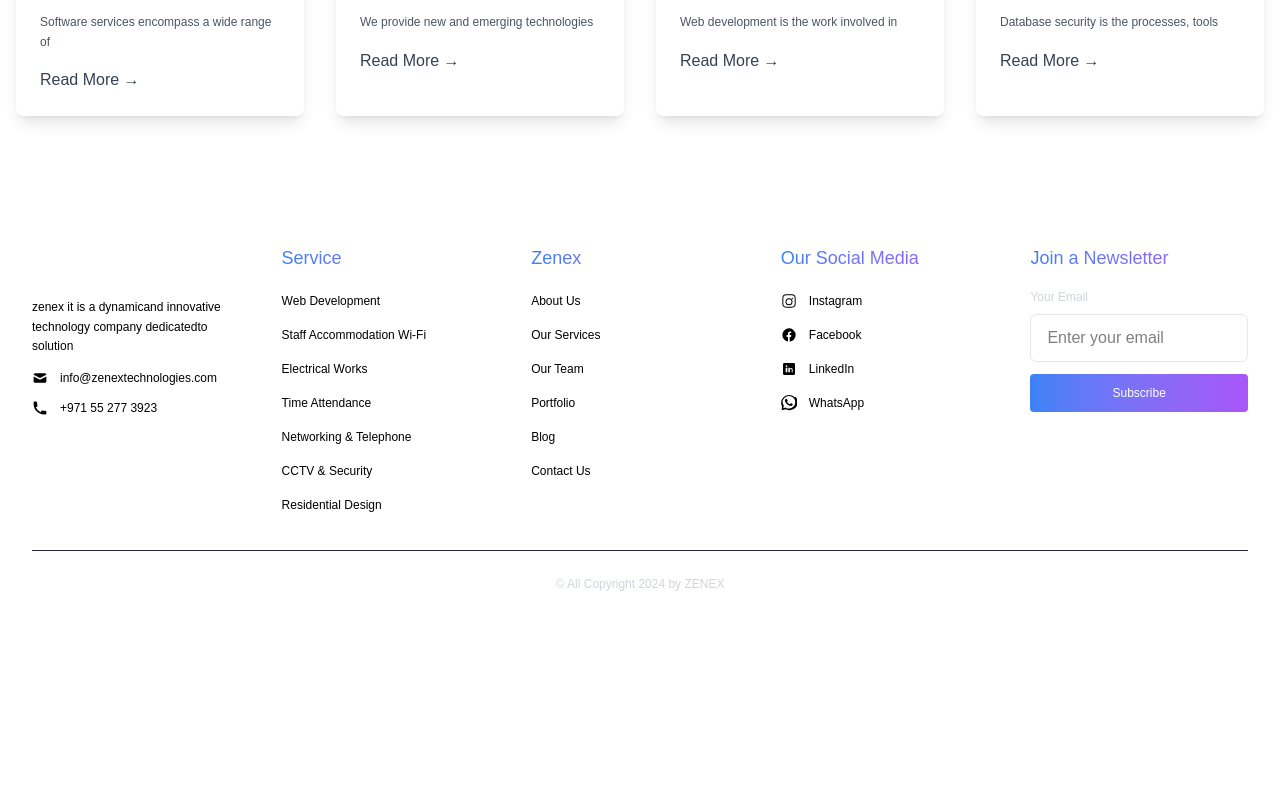
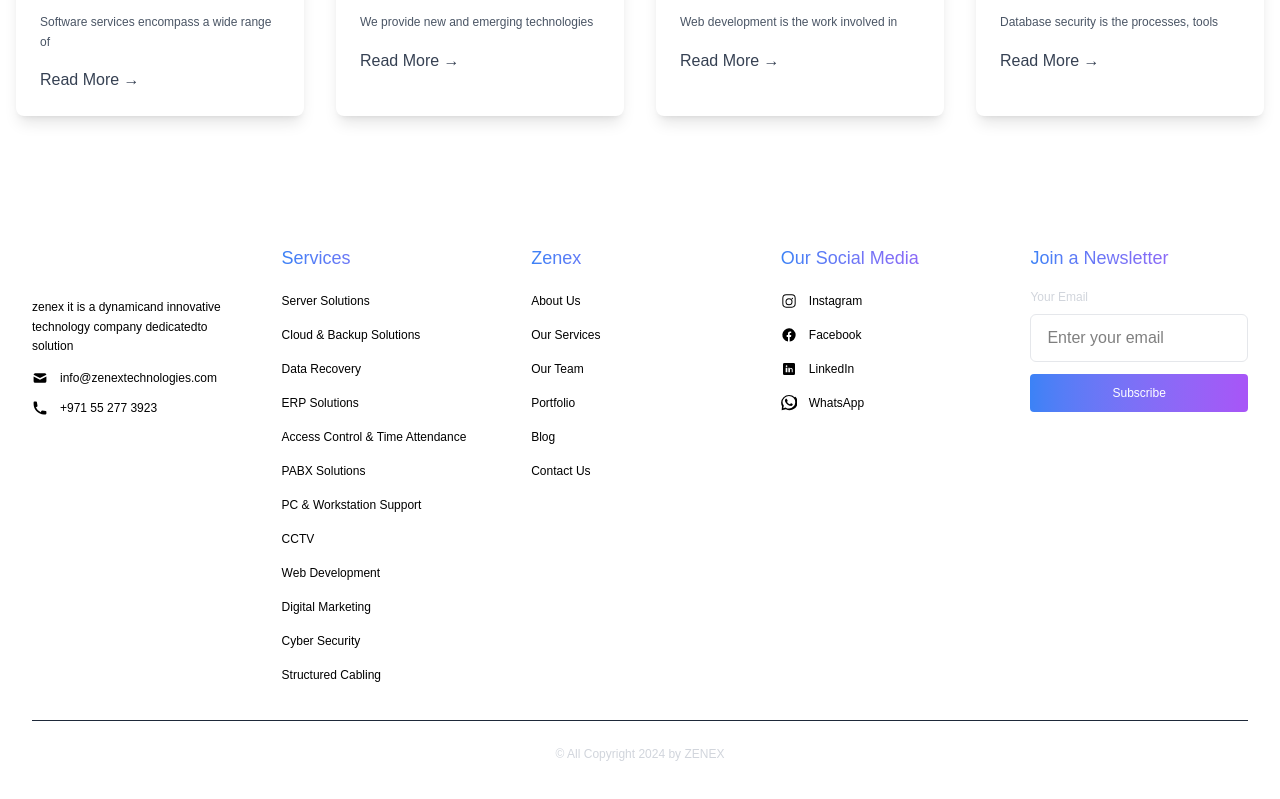
Before and after one commit to iamjuu/zenex, a Next.js app: page /services in a window 1280 px wide. Shown: the part 987-1786 px from the top of the page. Before the commit the page ends 1628 px from the top, so only its background shows below. Built offline with nearby package versions, Linux system fonts and the light colour scheme; a web font is replaced by a local one.

Commit message:
ui updating

```diff
--- a/app/about/page.jsx
+++ b/app/about/page.jsx
@@ -1,6 +1,6 @@
 'use client';
 
-import React from 'react';
+import React, { useEffect,useState } from 'react';
 import Image from 'next/image';
 import Link from 'next/link';
 import Navbar from "../../components/navbar";
@@ -31,6 +31,7 @@ const AboutPage = () => {
       icon: "🤝"
     }
   ];
+
 
   return (
     <div
--- a/app/services/page.jsx
+++ b/app/services/page.jsx
@@ -1,9 +1,20 @@
-import React from 'react'
+"use client";
+import React, { useState } from 'react'
+import { useRouter } from 'next/navigation'
 import Navbar from "../../components/navbar"
 import Footer from "../../components/footer"
-import Link from 'next/link'
 
 const ServicesPage = () => {
+  const [isNavigating, setIsNavigating] = useState(false);
+  const router = useRouter();
+
+  const handleServiceClick = (serviceId) => {
+    setIsNavigating(true);
+    router.push(`/services/${serviceId}`);
+    setTimeout(() => {
+      setIsNavigating(false);
+    }, 2000);
+  };
   const services = [
     {
       id: "webdevelopment",
@@ -119,12 +130,13 @@ const ServicesPage = () => {
                   <p className="text-gray-600 text-[12px] mb-4 leading-relaxed">
                     {service.description}
                   </p>
-                  <Link
-                    href={`/services/${service.id}`}
+                  <button
+                    onClick={() => handleServiceClick(service.id)}
                     className="inline-flex items-center text-gray-700 hover:text-purple-600 transition-colors duration-200 font-medium"
+                    disabled={isNavigating}
                   >
                     Read More →
-                  </Link>
+                  </button>
                 </div>
 
                 {/* Background Icon */}
@@ -140,6 +152,7 @@ const ServicesPage = () => {
       </div>
 
       <Footer />
+
     </div>
   )
 }
--- a/components/footer/index.jsx
+++ b/components/footer/index.jsx
@@ -1,12 +1,25 @@
 "use client";
 import { useEffect, useState } from "react";
 import { Link } from "react-scroll";
+import { useRouter } from "next/navigation";
 import { Logo } from "@/public/assets";
 import Image from "next/image";
+import { services } from "@/app/services/data";
 
 const Footer = () => {
   const [showToast, setShowToast] = useState(false);
   const [isSubmitting, setIsSubmitting] = useState(false);
+  const [isNavigating, setIsNavigating] = useState(false);
+  const router = useRouter();
+
+  const handleServiceClick = (serviceId) => {
+    setIsNavigating(true);
+    router.push(`/services/${serviceId}`);
+    // The loader will hide when the page loads
+    setTimeout(() => {
+      setIsNavigating(false);
+    }, 2000);
+  };
 
   const handleNewsletterSubmit = async (e) => {
     e.preventDefault();
@@ -81,72 +94,19 @@ const Footer = () => {
           {/* Service */}
           <div className="sm:col-span-1 lg:col-span-1 xl:col-span-1">
             <h2 className="bg-gradient-to-r from-[#3B82F6] to-[#A855F7] bg-clip-text text-transparent font-[500] text-[18px] sm:text-lg mb-3 sm:mb-4">
-              Service
+              Services
             </h2>
             <nav className="space-y-2 text-[12px]">
-              <Link
-                to="services"
-                spy={true}
-                smooth={true}
-                duration={500}
-                className="block hover:text-secondary transition-colors py-1"
-              >
-                Web Development
-              </Link>
-              <Link
-                to="services"
-                spy={true}
-                smooth={true}
-                duration={500}
-                className="block hover:text-secondary transition-colors py-1"
-              >
-                Staff Accommodation Wi-Fi
-              </Link>
-              <Link
-                to="services"
-                spy={true}
-                smooth={true}
-                duration={500}
-                className="block hover:text-secondary transition-colors py-1"
-              >
-                Electrical Works
-              </Link>
-              <Link
-                to="services"
-                spy={true}
-                smooth={true}
-                duration={500}
-                className="block hover:text-secondary transition-colors py-1"
-              >
-                Time Attendance
-              </Link>
-              <Link
-                to="services"
-                spy={true}
-                smooth={true}
-                duration={500}
-                className="block hover:text-secondary transition-colors py-1"
-              >
-                Networking & Telephone
-              </Link>
-              <Link
-                to="services"
-                spy={true}
-                smooth={true}
-                duration={500}
-                className="block hover:text-secondary transition-colors py-1"
-              >
-                CCTV & Security
-              </Link>
-              <Link
-                to="services"
-                spy={true}
-                smooth={true}
-                duration={500}
-                className="block hover:text-secondary transition-colors py-1"
-              >
-                Residential Design
-              </Link>
+              {services.map((service) => (
+                <button
+                  key={service.id}
+                  onClick={() => handleServiceClick(service.id)}
+                  className="block hover:text-secondary transition-colors py-1 cursor-pointer text-left w-full"
+                  disabled={isNavigating}
+                >
+                  {service.title}
+                </button>
+              ))}
             </nav>
           </div>
 
@@ -367,6 +327,7 @@ const Footer = () => {
           <span className="text-[12px]">Subscribed successfully!</span>
         </div>
       )}
+
     </>
   );
 };
--- a/components/navbar/index.jsx
+++ b/components/navbar/index.jsx
@@ -3,6 +3,7 @@ import { useState, useEffect } from "react";
 import AOS from "aos";
 import "aos/dist/aos.css";
 import Link from "next/link";
+import { useRouter } from "next/navigation";
 import Button from "../button";
 import { Menu, X, Phone, Mail, Instagram, Linkedin } from "lucide-react"; // Import Lucide icons
 import { Logo,Darklogo } from "../../public/assets";
@@ -12,7 +13,7 @@ import { services } from "../../app/services/data";
 const navLinks = [
   { href: "/#hero", label: "Home" },
   { href: "/about", label: "About" },
-  { href: "/services", label: "services" },
+  { href: "/services", label: "Services" },
   { href: "/#solution", label: "Solution" },
   // { href: "/#project", label: "Projects" },
 ];
@@ -20,6 +21,17 @@ const navLinks = [
 const Header = () => {
   const [isMenuOpen, setIsMenuOpen] = useState(false);
   const [isServicesOpen, setIsServicesOpen] = useState(false);
+  const [isNavigating, setIsNavigating] = useState(false);
+  const router = useRouter();
+
+  const handleServiceClick = (serviceId) => {
+    setIsNavigating(true);
+    setIsMenuOpen(false); // Close mobile menu if open
+    router.push(`/services/${serviceId}`);
+    setTimeout(() => {
+      setIsNavigating(false);
+    }, 2000);
+  };
 
   useEffect(() => {
     AOS.init({
@@ -33,7 +45,7 @@ const Header = () => {
       <div className="fixed top-0 left-0 w-full bg-white text-[#135fa5] text-[12px] z-[60]">
         <div className="max-w-7xl mx-auto flex items-center justify-between h-10 px-4">
           <div className="flex items-center gap-6">
-            <span className="hidden sm:inline">Dubai - Ajwan</span>
+            <span className="hidden sm:inline">Dubai - Ajman</span>
             <a
               href="tel:+971552773923"
               className="flex items-center gap-2 hover:opacity-90"
@@ -104,13 +116,14 @@ const Header = () => {
                     <div className="invisible opacity-0 group-hover:visible group-hover:opacity-100 transition-all duration-200 absolute left-0 top-full mt-3 bg-white border border-gray-100 shadow-lg rounded-md min-w-56 z-[9999]">
                       <div className="py-2">
                         {services.map((svc) => (
-                          <Link
+                          <button
                             key={svc.id}
-                            href={`/services/${svc.id}`}
-                            className="block px-4 py-2 text-[13px] text-gray-700 hover:bg-gray-50 hover:text-[#3B82F6]"
+                            onClick={() => handleServiceClick(svc.id)}
+                            className="block w-full text-left px-4 py-2 text-[13px] text-gray-700 hover:bg-gray-50 hover:text-[#3B82F6]"
+                            disabled={isNavigating}
                           >
                             {svc.title}
-                          </Link>
+                          </button>
                         ))}
                       </div>
                     </div>
@@ -206,14 +219,14 @@ const Header = () => {
                       {isServicesOpen && (
                         <div className="mt-1 ml-2 border-l border-gray-100">
                           {services.map((svc) => (
-                            <Link
+                            <button
                               key={svc.id}
-                              href={`/services/${svc.id}`}
-                              onClick={() => setIsMenuOpen(false)}
-                              className="block pl-4 pr-3 py-2 text-[12px] text-gray-700 rounded-md hover:bg-gray-50 hover:text-[#3B82F6]"
+                              onClick={() => handleServiceClick(svc.id)}
+                              className="block w-full text-left pl-4 pr-3 py-2 text-[12px] text-gray-700 rounded-md hover:bg-gray-50 hover:text-[#3B82F6]"
+                              disabled={isNavigating}
                             >
                               {svc.title}
-                            </Link>
+                            </button>
                           ))}
                         </div>
                       )}
@@ -248,6 +261,7 @@ const Header = () => {
           </>
         )}
       </header>
+
     </div>
   );
 };
--- a/public/assets/index.js
+++ b/public/assets/index.js
@@ -204,7 +204,6 @@ import CableImage from "./images/cable.jpg"
 import PcWorkstationImage from "./images/pcworkstation.jpg"
 import Coding from "./images/pexels-julio-lopez-75309646-34258667.jpg"
 export {
-
     CCtv,ServerSolutionsImage,CableImage,PcWorkstationImage,Coding,DigitalMarketingImage ,DarkHeroImage,Darklogo,
     Logo, Backgound, TestHero, AboutImage, Service1, Service2, Service3,
     Card1,Card2,Card3,Card4,Card5,Card6,
```
Also changed, not shown: public/assets/images/loader.jpg (added).
